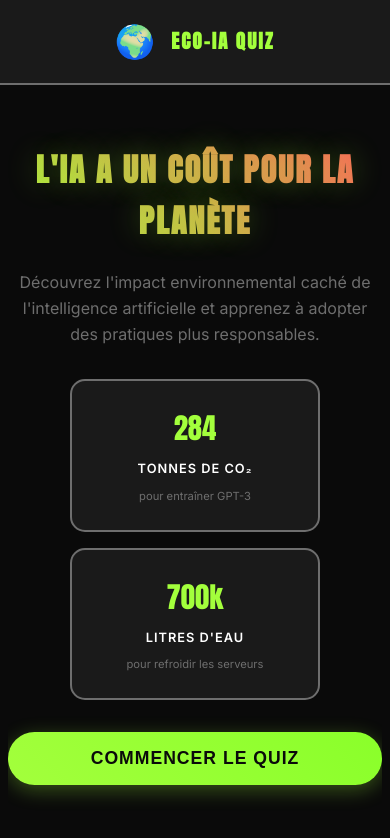
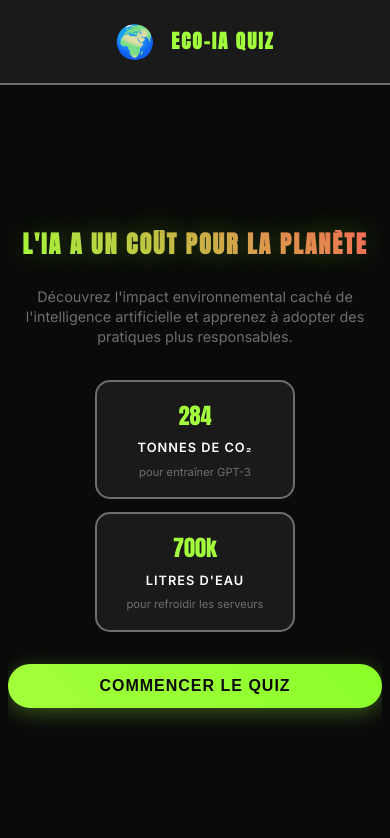
Before and after one commit to AntoineRai/ynov-quizz-ia, a React (Create React App) app: page / in a window 390 px wide. Shown: the top 838 px of the page. Built offline with nearby package versions, Linux system fonts and the light colour scheme.

Commit message:
feat: ajout de questions

```diff
--- a/src/App.css
+++ b/src/App.css
@@ -266,19 +266,56 @@ body {
     height: calc(100vh - 120px);
     height: calc(100dvh - 120px);
     overflow: hidden;
+    justify-content: center;
+    padding-top: 1rem;
+  }
+
+  .intro-section {
+    padding: 0.5rem 0;
+    justify-content: center;
+    gap: 1rem;
+  }
+
+  .main-title {
+    font-size: clamp(1.5rem, 6vw, 2rem);
+    margin-bottom: 0.8rem;
+    line-height: 1.2;
+  }
+
+  .intro-text {
+    font-size: 0.9rem;
+    margin-bottom: 1rem;
+    line-height: 1.4;
   }
 
   .stats-preview {
     flex-direction: column;
     align-items: center;
-    gap: 1rem;
+    gap: 0.8rem;
+    margin-bottom: 1rem;
   }
 
   .stat-item {
-    min-width: 250px;
+    min-width: 200px;
+    padding: 1rem;
   }
 
-  .intro-text {
+  .stat-number {
+    font-size: clamp(1.4rem, 5vw, 1.8rem);
+    margin-bottom: 0.3rem;
+  }
+
+  .stat-label {
+    font-size: 0.8rem;
+  }
+
+  .stat-desc {
+    font-size: 0.7rem;
+    margin-top: 0.3rem;
+  }
+
+  .start-button {
+    padding: 0.8rem 2rem;
     font-size: 1rem;
   }
 }
--- a/src/App.js
+++ b/src/App.js
@@ -7,7 +7,7 @@ import Results from './components/Results';
 function App() {
   const [currentStep, setCurrentStep] = useState('intro');
   const [finalScore, setFinalScore] = useState(0);
-  const [totalQuestions] = useState(5);
+  const [totalQuestions] = useState(6);
 
   const handleStartQuiz = () => {
     setCurrentStep('quiz');
--- a/src/components/Quiz.js
+++ b/src/components/Quiz.js
@@ -48,6 +48,18 @@ const Quiz = ({ onFinish }) => {
     },
     {
       id: 4,
+      question: "Combien de litres d'eau ont été indirectement consommés aujourd'hui à cause de l'utilisation intensive de l'IA pendant ce hackathon ? (Environ 100 étudiants utilisant des IA génératives en continu)",
+      options: [
+        "50 litres",
+        "500 litres",
+        "5 000 litres",
+        "Plus de 50 000 litres"
+      ],
+      correct: 3,
+      explanation: "Avec 100 étudiants utilisant des IA génératives en continu pendant un hackathon, la consommation d'eau indirecte peut dépasser 50 000 litres ! Cela inclut l'eau nécessaire au refroidissement des data centers et à la production d'électricité."
+    },
+    {
+      id: 5,
       question: "Quel geste n'est pas utile pour réduire son impact numérique ?",
       options: [
         "Fermer les onglets inutiles",
@@ -59,7 +71,7 @@ const Quiz = ({ onFinish }) => {
       explanation: "Générer des images IA juste pour s'amuser multiplie inutilement la consommation d'énergie. Chaque génération d'image peut consommer autant qu'une ampoule allumée pendant 30 minutes."
     },
     {
-      id: 5,
+      id: 6,
       question: "Quel slogan résume le mieux le message ?",
       options: [
         "Ce n'est pas parce que c'est virtuel que ce n'est pas polluant.",
```
